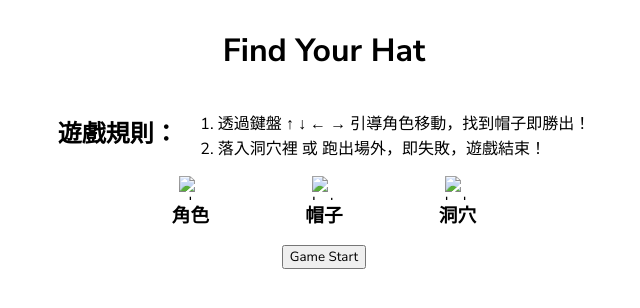
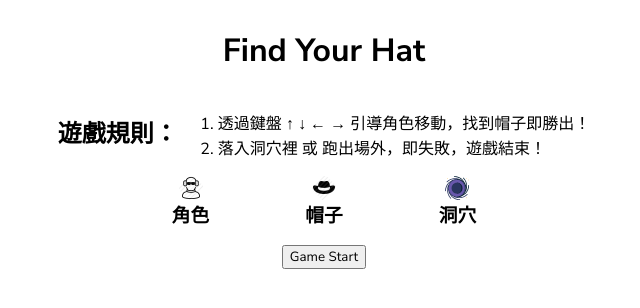
Before and after one commit to harry33321/Find-Your-Hat, a plain HTML site: page index.html in a window 1280 px wide. Shown: the full height of the page, 316-956 px from the left. Drawn offline with Linux system fonts and the light colour scheme; the site is published under a folder, as on GitHub Pages, so addresses that start at the root find nothing.

Commit message:
Update index.html

```diff
--- a/index.html
+++ b/index.html
@@ -7,7 +7,7 @@
     <meta name="viewport" content="width=device-width, initial-scale=1.0">
     <link href="https://fonts.googleapis.com/css?family=Nunito+Sans:400,700" rel="stylesheet">
     <link rel="stylesheet" href="style.css">
-    <script defer src="/index.js"></script>
+    <script defer src="index.js"></script>
     <title>Find Your Hat</title>
 </head>
 
@@ -23,9 +23,9 @@
         </ol>
     </div>
     <div id="gameRolesImg">
-        <img src="/img/player.png" alt="player">
-        <img src="/img/hat.png" alt="hat">
-        <img src="/img/hole.png" alt="hole">
+        <img src="./img/player.png" alt="player">
+        <img src="./img/hat.png" alt="hat">
+        <img src="./img/hole.png" alt="hole">
     </div>
     <div id="gameRoles">
         <h3>角色</h3>
```
